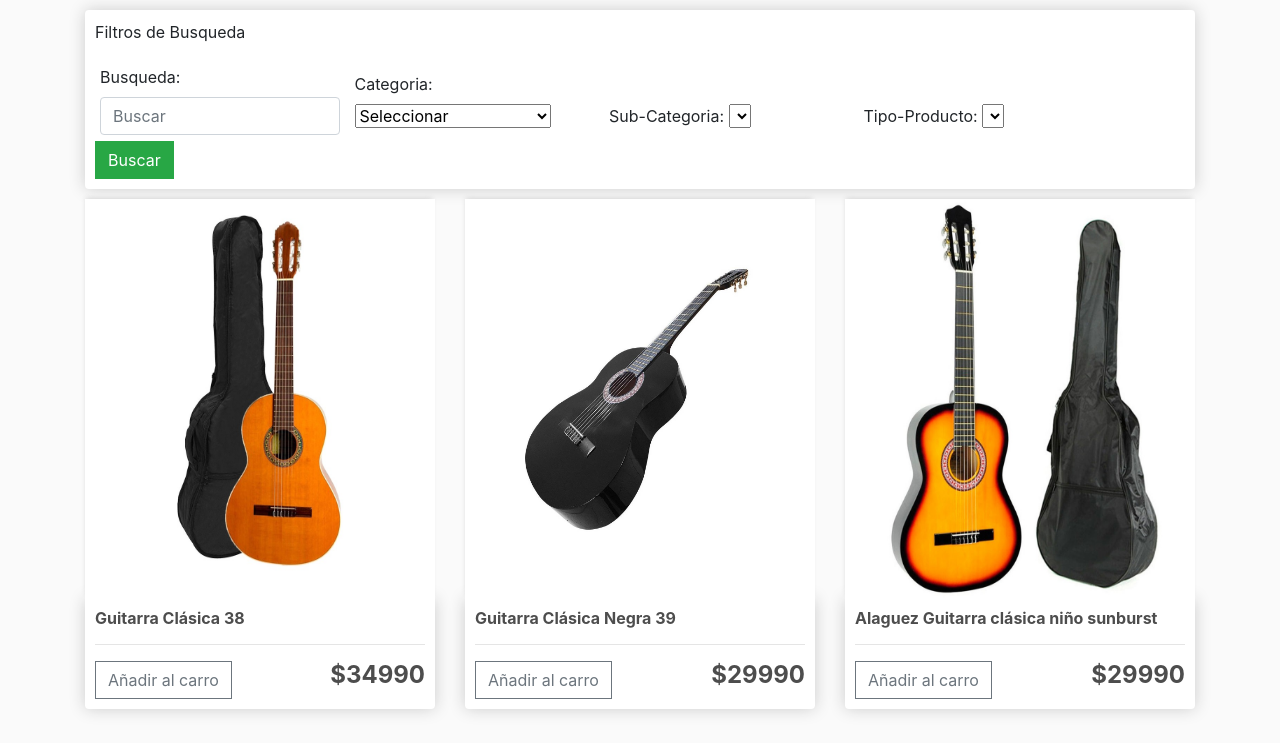
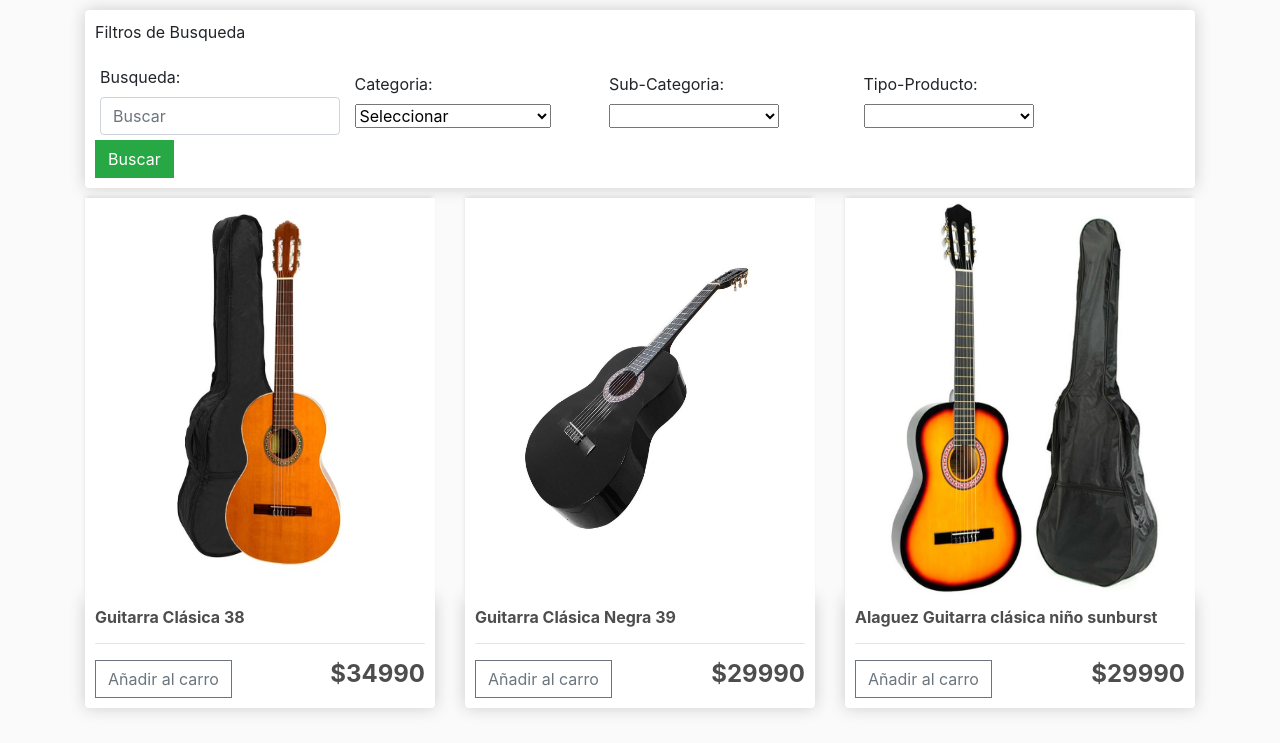
Before and after one commit to ivanmaldonaxdo/PROYECTOMUSICPRO, a Django app: page /store/ in a window 1280 px wide. Shown: the part 57-800 px from the top of the page. Run offline with Django 3.2, Linux system fonts and the light colour scheme; a user stored in the database is signed in; data comes from the database, SQL or seed files in the repository; both versions use the stored data as it was after the commit; data that the repository does not hold is empty; some libraries are stand-ins or nearby versions.

Commit message:
filtrado simplificado

```diff
--- a/MusicPro/TiendaMPRO/static/js/cbo_anidados.js
+++ b/MusicPro/TiendaMPRO/static/js/cbo_anidados.js
@@ -4,11 +4,8 @@ function inicio() {
     $(function () {
         $('#subcategoria').chained('#categoria');
         $('#tp_producto').chained('#subcategoria');
+        //AJUSTE DE ANCHO EN CBOBOX POR DEFECTO
+        $('#subcategoria,#tp_producto').width("70%")
     });
-    //#endregion
-    //#region SUBMIT AL CAMBIAR DATO DE ENTRADA
-        // $('#buscar').on('change',function () {
-        //     $('filtro').submit();
-        // });
-    //#endregion
+
 };
--- a/MusicPro/TiendaMPRO/static/js/funciones.js
+++ b/MusicPro/TiendaMPRO/static/js/funciones.js
@@ -12,7 +12,7 @@ function main() {
                     console.log('ENVIO DESPLEGADO');
                     checkeado = false;
                     /* SE DEVUELVE A FALSE PARA CONTINUAR CON LA LOGICA DE CLICKS Y REALIZAR
-                    LO MISMO EXPLICADP ARRIBAB */
+                    LO MISMO EXPLICADO ARRIBA */
                 }else{
                     $('.info-envio').hide();
                     $('.info-retiro').show();
```
Also changed, not shown: MusicPro/TiendaMPRO/templates/TiendaMPRO/store.html (+5 -2 lines), MusicPro/TiendaMPRO/static/css/main.css (line endings or trailing spaces), MusicPro/db.sqlite3.
